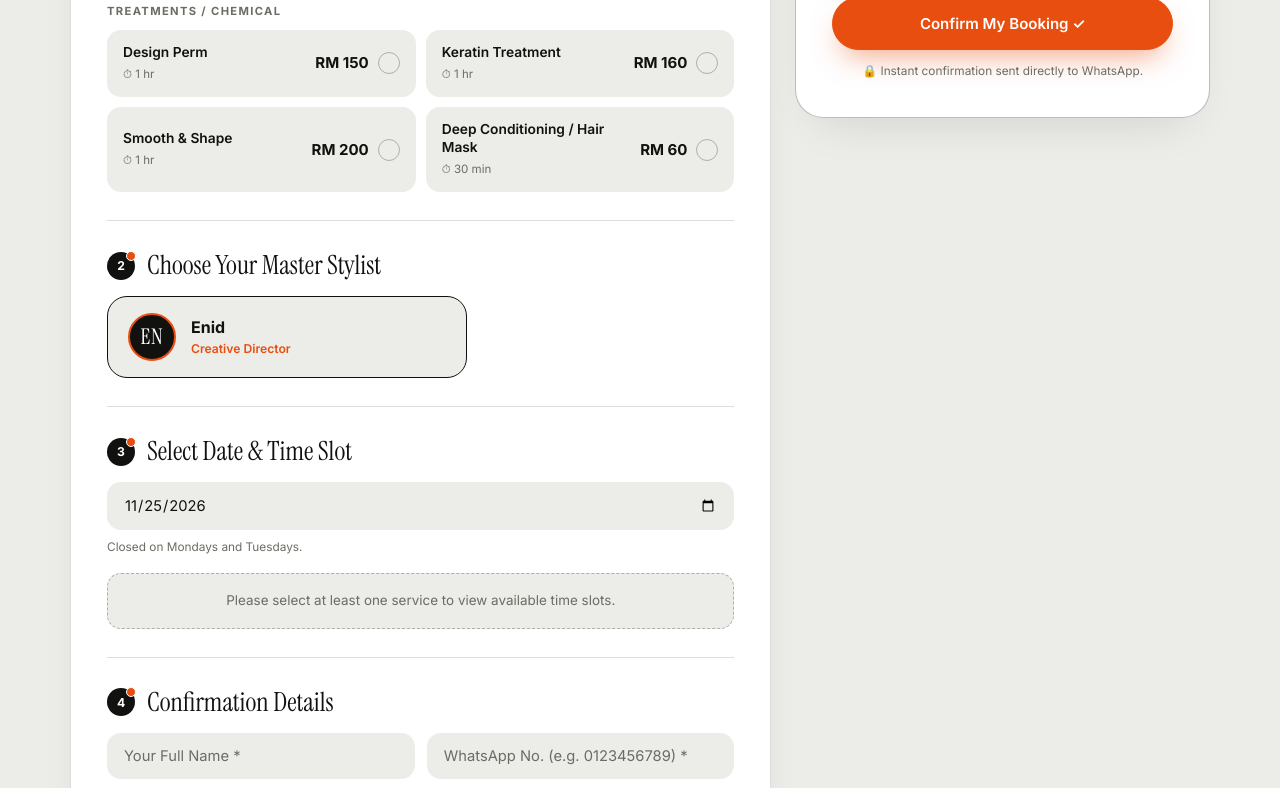
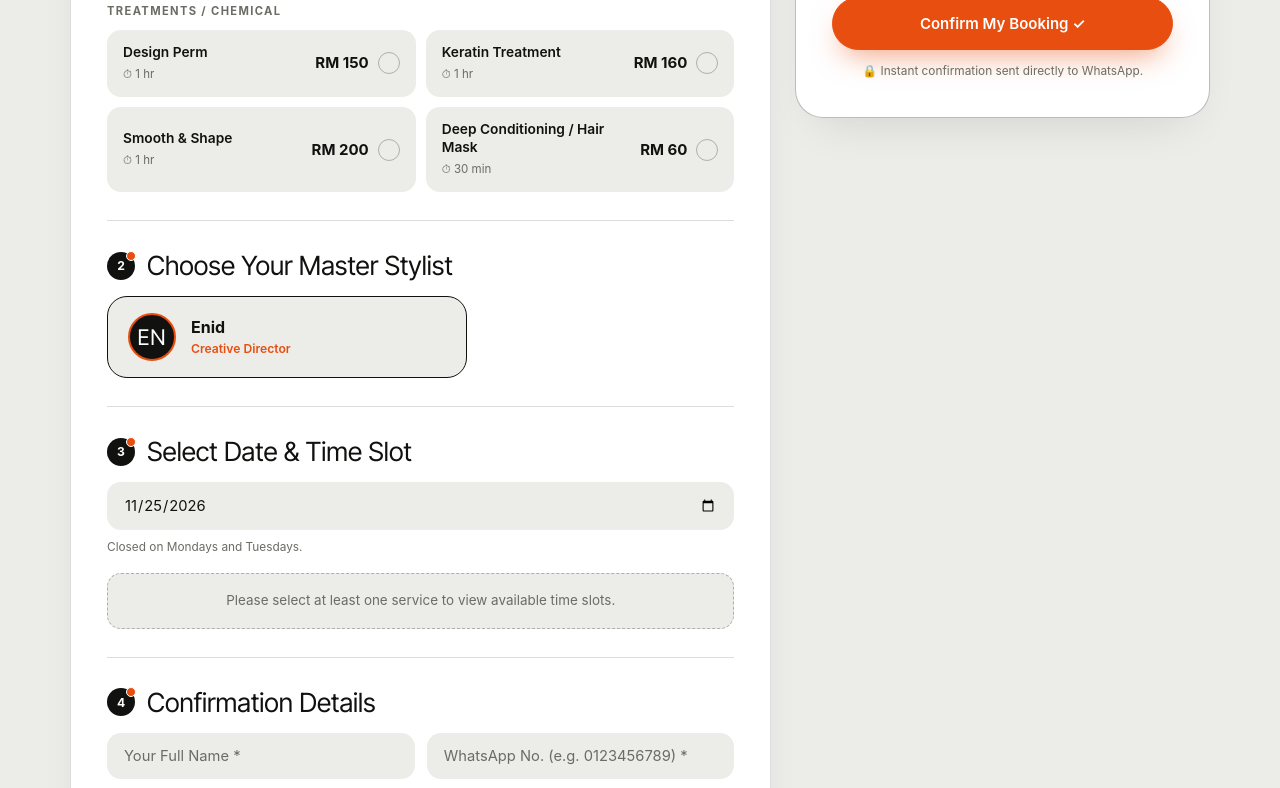
Before and after one commit to Mambang03/HOUS-landing-page, a plain HTML site: page hous_barbershop_online_booking.html in a window 1280 px wide. Shown: the part 758-1546 px from the top of the page. Drawn offline with Linux system fonts and the light colour scheme; no server answers.

```diff
--- a/hous_barbershop_online_booking.html
+++ b/hous_barbershop_online_booking.html
@@ -9,7 +9,7 @@
 <link rel="icon" type="image/png" href="https://arleta.site/interactivelink/6512/favicon.png">
 <link rel="preconnect" href="https://fonts.googleapis.com">
 <link rel="preconnect" href="https://fonts.gstatic.com" crossorigin>
-<link href="https://fonts.googleapis.com/css2?family=Instrument+Serif:ital@0;1&family=Inter:wght@400;500;600;700&display=swap" rel="stylesheet">
+<link href="https://fonts.googleapis.com/css2?family=Inter+Tight:wght@400;500;600;700&display=swap" rel="stylesheet">
 
 <!-- Meta Pixel Code -->
 <script>
@@ -48,7 +48,7 @@ fbq('track', 'PageView');
     --accent-border: rgba(232, 78, 15, 0.34);
     --green: #189652;
     --red: #D63434;
-    --serif: "Instrument Serif", Georgia, serif;
+    --serif: "Inter Tight", Arial, sans-serif;
     --sans: "Inter", -apple-system, BlinkMacSystemFont, "Segoe UI", sans-serif;
     --radius-xl: 28px;
     --radius-lg: 20px;
```
